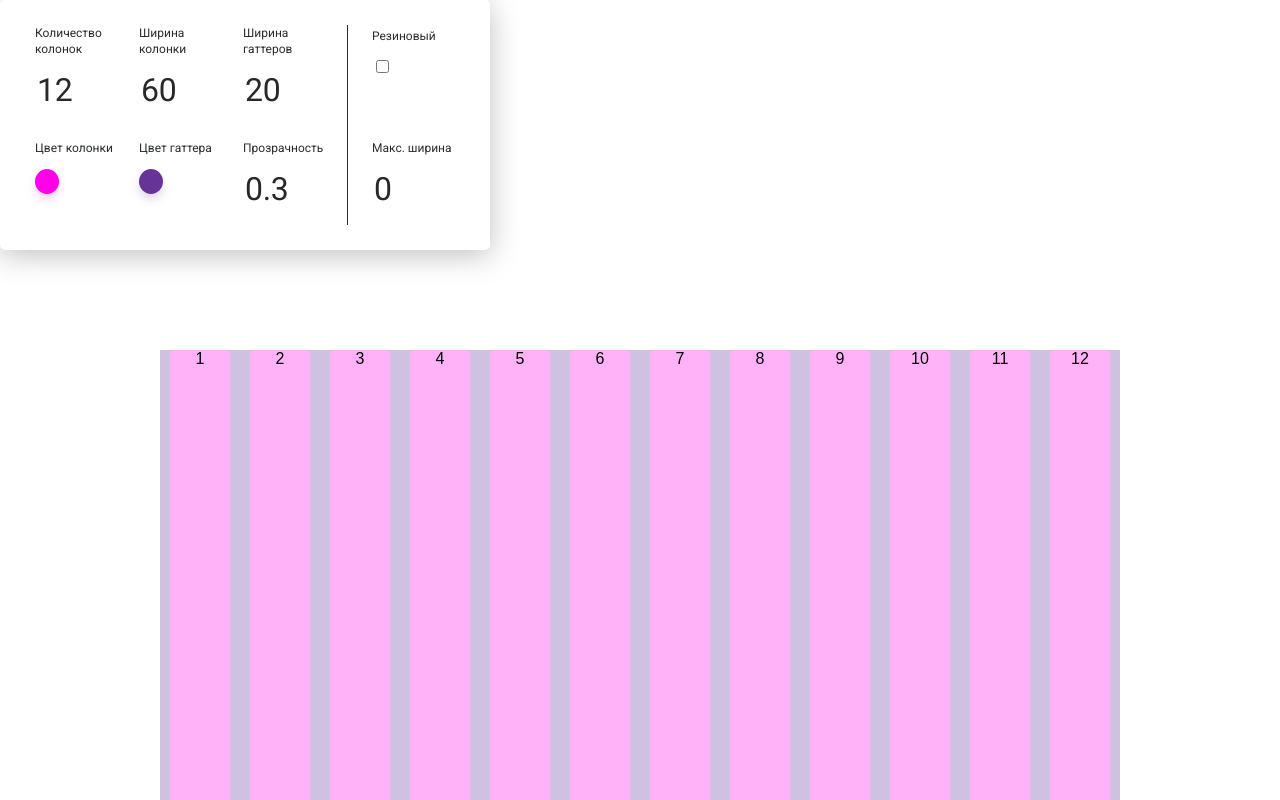
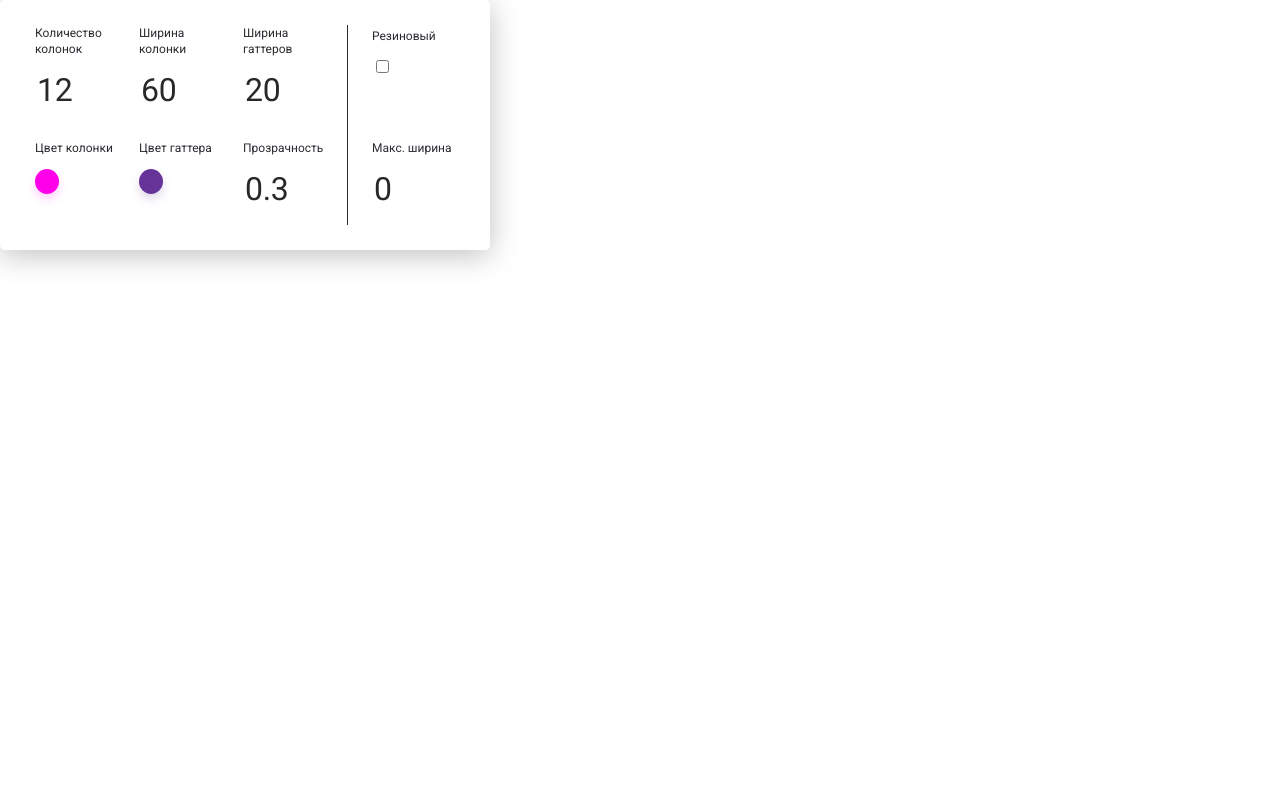
Before and after one commit to nikolai-shabalin/grid-overlay, a React (Create React App) app: page / in a window 1280 px wide. Shown: the top 800 px of the page. Built offline with nearby package versions, Linux system fonts and the light colour scheme; the HTML template or start-up script is replaced by a standard one.

Commit message:
Первый шаг к генерации дополнения

```diff
--- a/src/App.js
+++ b/src/App.js
@@ -144,18 +144,6 @@ class App extends Component {
                         />
                     </div>
                 </div>
-                <div>
-                    <Grid
-                        maxWidth={this.state.maxWidth}
-                        fluid={this.state.fluid}
-                        columnNumber={this.state.columnNumber}
-                        columnWidth={this.state.columnWidth}
-                        gutterWidth={this.state.gutterWidth}
-                        columnColor={this.state.columnColor}
-                        gutterColor={this.state.gutterColor}
-                        opacity={this.state.opacity}
-                    />
-                </div>
             </div>
         );
     }
```
Also changed, not shown: public/icons/icon-16.png (added), public/manifest.json, src/content.js (added).
